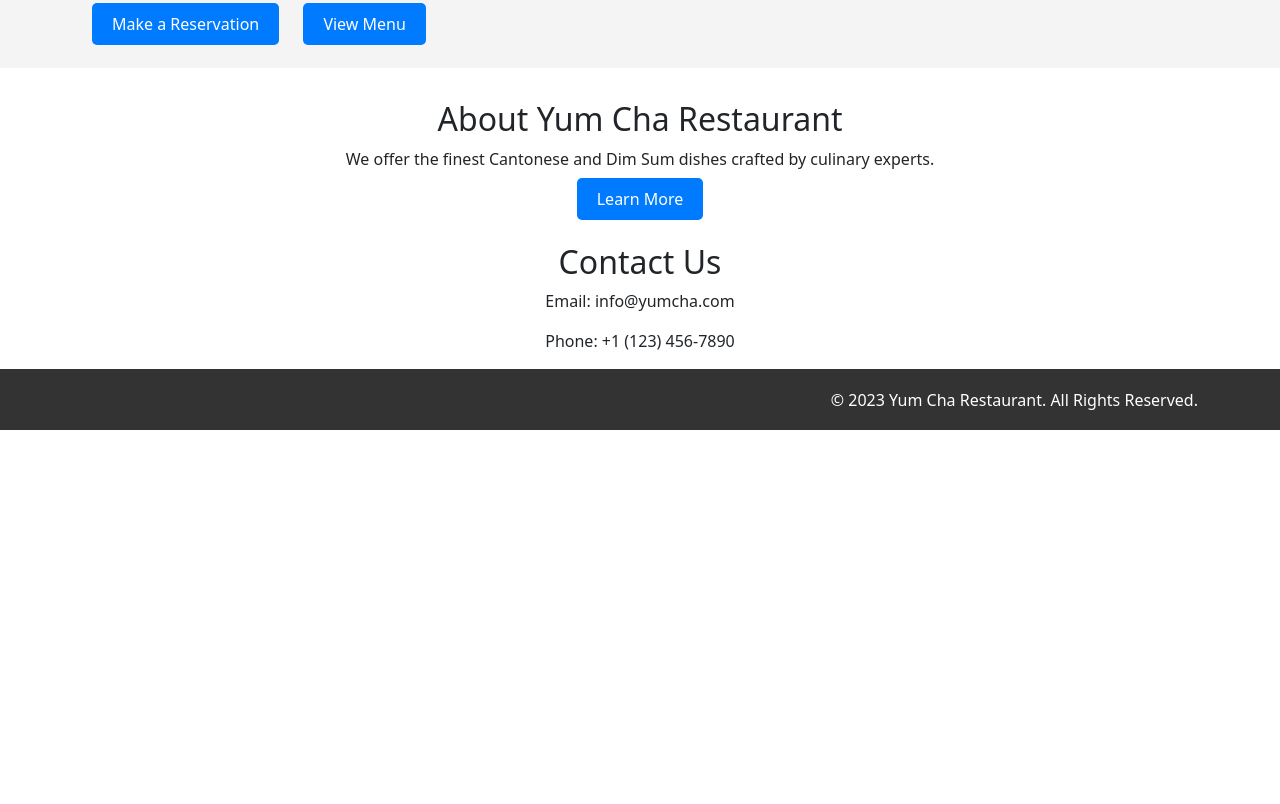
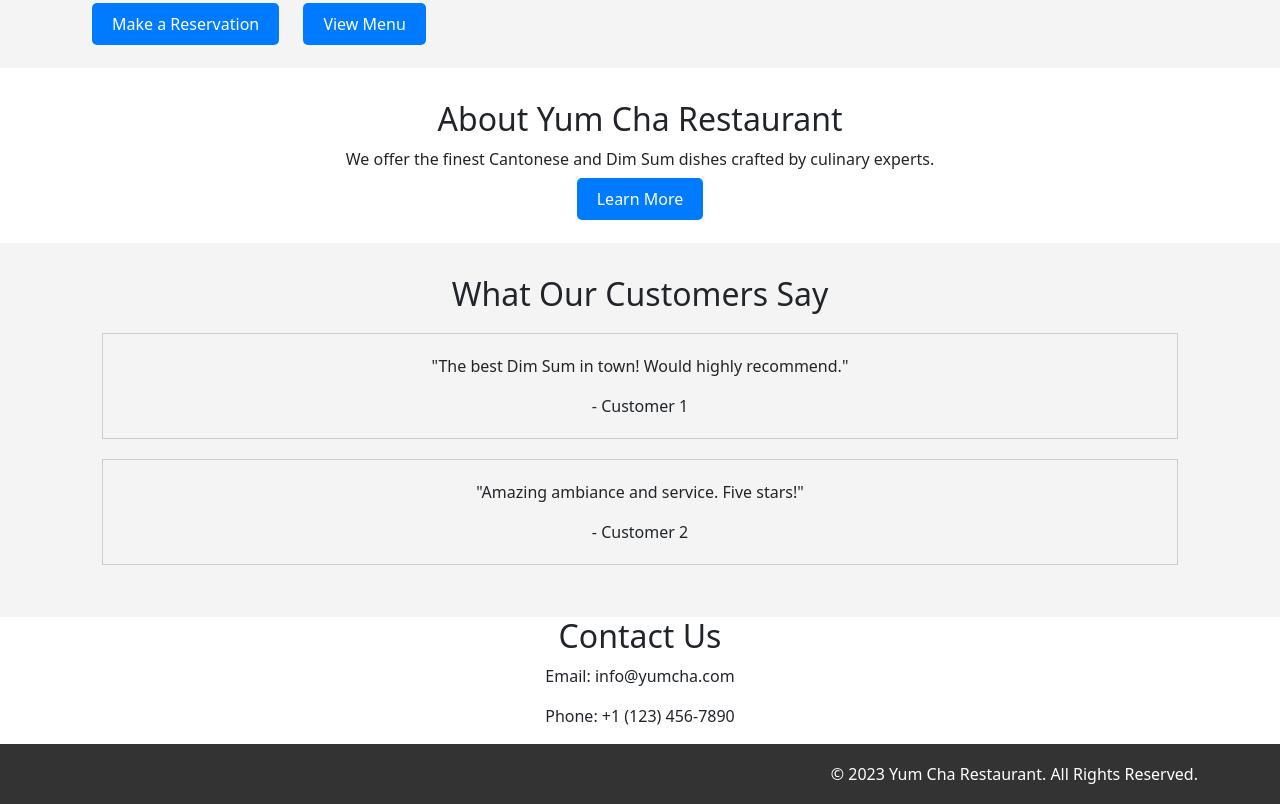
Before and after one commit to bennychen2004181026/GoldenStar, a website: page src/index.html in a window 1280 px wide. Shown: the part 1068-1872 px from the top of the page. Before the commit the page ends 1498 px from the top, so only its background shows below. Drawn offline with nearby package versions, Linux system fonts and the light colour scheme.

Commit message:
Add Testimonials section to Home Page

```diff
--- a/src/index.html
+++ b/src/index.html
@@ -106,6 +106,21 @@
         </div>
       </section>
 
+      <!-- Testimonials Section -->
+      <section id="testimonials">
+        <div class="container">
+          <h2>What Our Customers Say</h2>
+          <div class="testimonial-card">
+            <p>"The best Dim Sum in town! Would highly recommend."</p>
+            <span>- Customer 1</span>
+          </div>
+          <div class="testimonial-card">
+            <p>"Amazing ambiance and service. Five stars!"</p>
+            <span>- Customer 2</span>
+          </div>
+        </div>
+      </section>
+
       <!-- Contact section -->
       <section id="contact">
         <h2 class="section-heading">Contact Us</h2>
--- /dev/null
+++ b/src/scss/components/_testimonials.scss
@@ -0,0 +1,11 @@
+#testimonials {
+    background-color: #f4f4f4;
+    padding: 2em 0;
+    text-align: center;
+
+    .testimonial-card {
+      margin: 20px;
+      padding: 20px;
+      border: 1px solid #ccc;
+    }
+  }
--- a/src/scss/main.scss
+++ b/src/scss/main.scss
@@ -7,3 +7,4 @@
 @import '../scss/layout/contact';
 @import '../scss/components/cta-section';
 @import '../scss/components/introduction';
+@import '../scss/components/testimonials';
```
Also changed, not shown: src/scss/components/_testimonials.css (added), src/scss/main.css.
